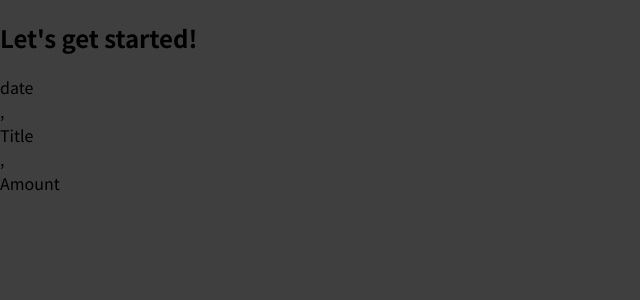
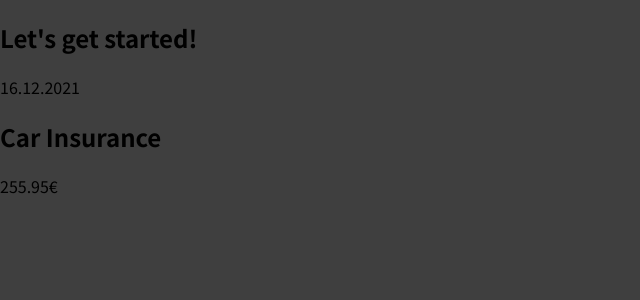
Before and after one commit to Patrykshub/new-react-app, a JavaScript app: page / in a window 1280 px wide. Shown: the top 300 px of the page, without its empty margins (0-640 px from the left). Built offline with nearby package versions, Linux system fonts and the light colour scheme.

Commit message:
feat: adding jsx code

```diff
--- a/src/App.js
+++ b/src/App.js
@@ -1,6 +1,4 @@
-import ExpenseItem from './components/ExpenseItem';
-
-
+import ExpenseItem from "./components/ExpenseItem";
 
 function App() {
   return (
--- a/src/components/ExpenseItem.js
+++ b/src/components/ExpenseItem.js
@@ -1,11 +1,13 @@
 function ExpenseItem() {
-    return(
-   <div>
-   <div>date</div>,
-   <div>Title</div>,
-   <div>Amount</div>
-        </div>
-    );
+  return (
+    <div>
+      <div>16.12.2021</div>
+      <div>
+        <h2>Car Insurance</h2>
+        <div>255.95€</div>
+      </div>
+    </div>
+  );
 }
 
 export default ExpenseItem;
```
Also changed, not shown: 1 other file (tests, documents, lock files or other folders).
